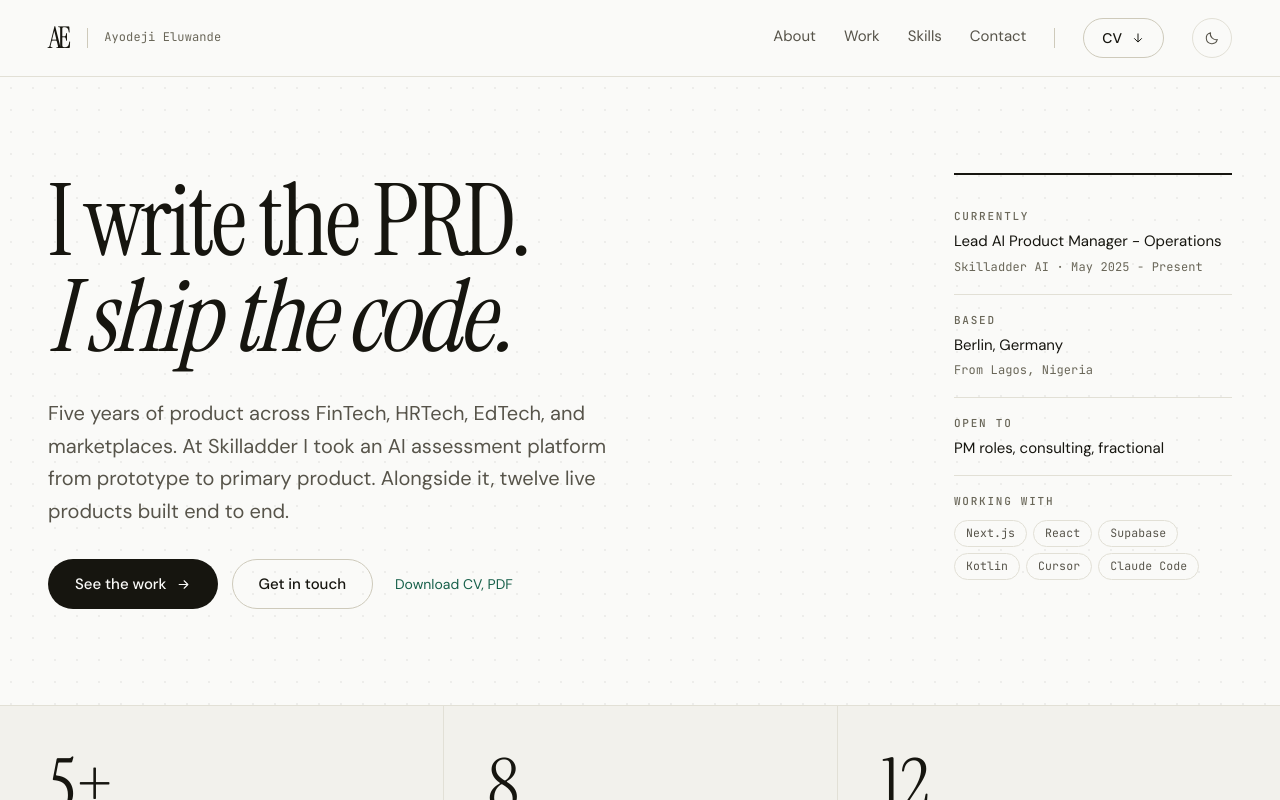
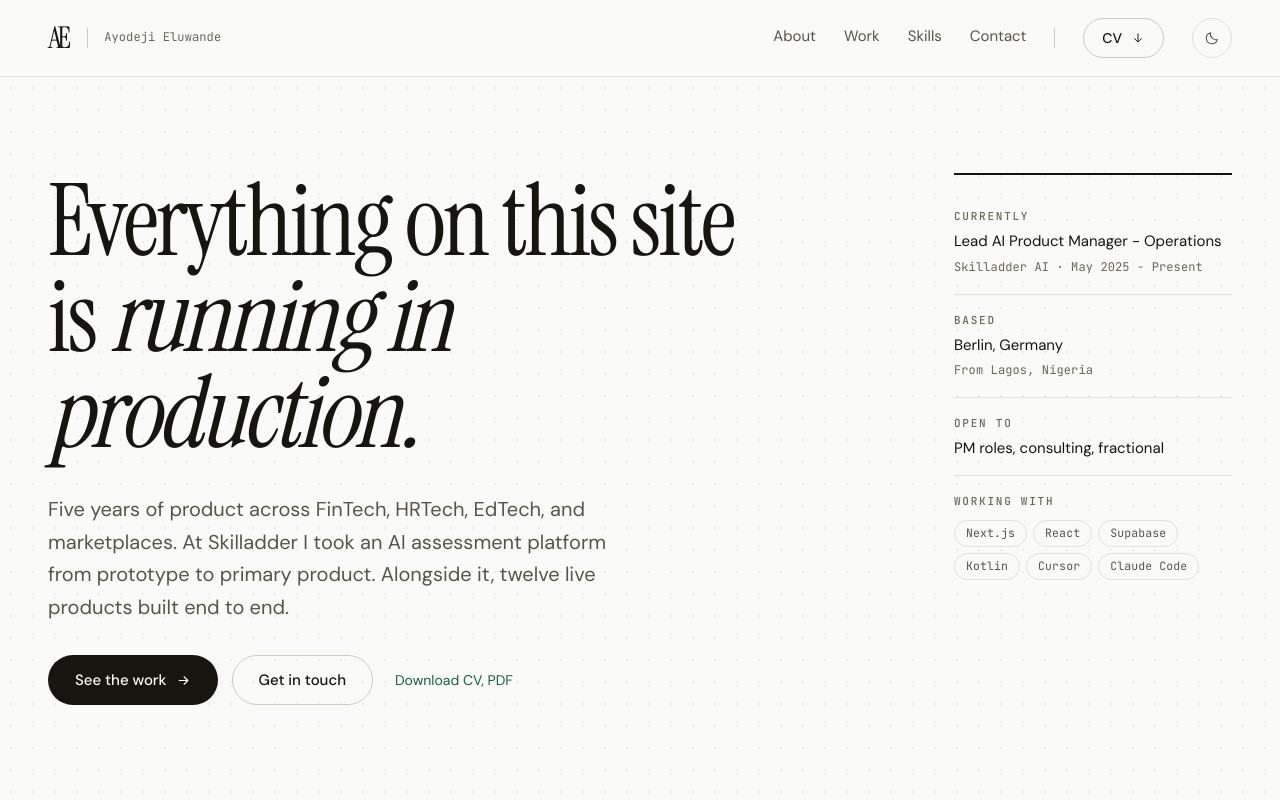
Before and after one commit to IamDejman/portfolio, a Next.js app: page / in a window 1280 px wide. Shown: the top 800 px of the page. Built offline with nearby package versions, Linux system fonts and the light colour scheme.

Commit message:
feat(copy): New hero headline
Replace the PRD-and-code slogan with a claim only this portfolio can
make. Applied to the hero, the OG image, and the site description.

```diff
--- a/src/app/opengraph-image.tsx
+++ b/src/app/opengraph-image.tsx
@@ -6,7 +6,7 @@ export const size = { width: 1200, height: 630 };
 export const contentType = "image/png";
 
 const TEXT =
-  "AEAyodeji Eluwande I write the PRD. I ship the code. AI Product Manager · Berlin, Germany ayodejieluwande.vercel.app";
+  "AEAyodeji Eluwande Everything on this site is running in production. AI Product Manager · Berlin, Germany ayodejieluwande.vercel.app";
 
 async function loadInstrumentSerif() {
   const css = await (
@@ -57,7 +57,7 @@ export default async function Image() {
               marginTop: 16,
             }}
           >
-            I write the PRD. I ship the code.
+            Everything on this site is running in production.
           </div>
         </div>
 
--- a/src/app/page.tsx
+++ b/src/app/page.tsx
@@ -37,9 +37,9 @@ export default function Home() {
         <div className="mx-auto grid max-w-[1280px] grid-cols-1 gap-12 px-5 pt-16 pb-16 md:grid-cols-12 md:gap-6 md:px-12 md:pt-24 md:pb-24">
           <div className="flex flex-col gap-8 md:col-span-8">
             <h1 className="font-serif text-5xl leading-[1.0] tracking-[-0.02em] md:text-7xl md:leading-[0.96] lg:text-[100px] lg:tracking-[-0.028em]">
-              I write the PRD.
+              Everything on this site
               <br />
-              <span className="italic">I ship the code.</span>
+              is <span className="italic">running in production.</span>
             </h1>
             <p className="max-w-[600px] text-lg leading-relaxed text-ink-2 md:text-xl">
               Five years of product across FinTech, HRTech, EdTech, and
--- a/src/data/content.ts
+++ b/src/data/content.ts
@@ -3,7 +3,7 @@ export const siteConfig = {
   fullName: "Ayodeji Eluwande",
   title: "Ayodeji Eluwande - AI Product Manager",
   description:
-    "AI Product Manager who ships. 5+ years across FinTech, HRTech, EdTech, and marketplaces. I write the PRD and the production code. 12 live products built with Next.js, React, and AI tooling. Based in Berlin, Germany.",
+    "AI Product Manager in Berlin. Everything on the site is running in production. 5+ years across FinTech, HRTech, EdTech, and marketplaces, with 12 live products built with Next.js, React, and AI tooling.",
   url: "https://ayodejieluwande.vercel.app",
   email: "ayodejieluwande@gmail.com",
   phone: "+491791556146",
```
